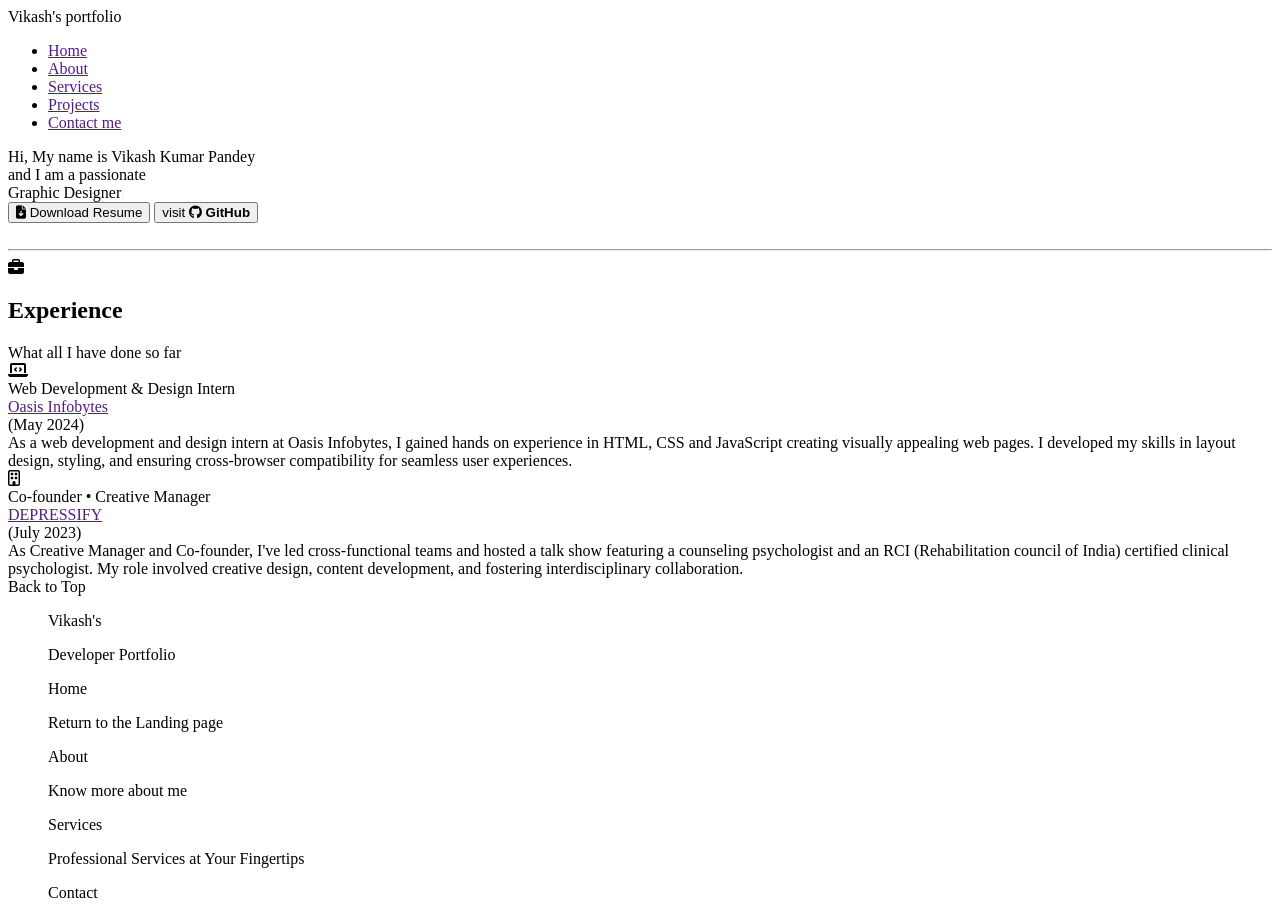
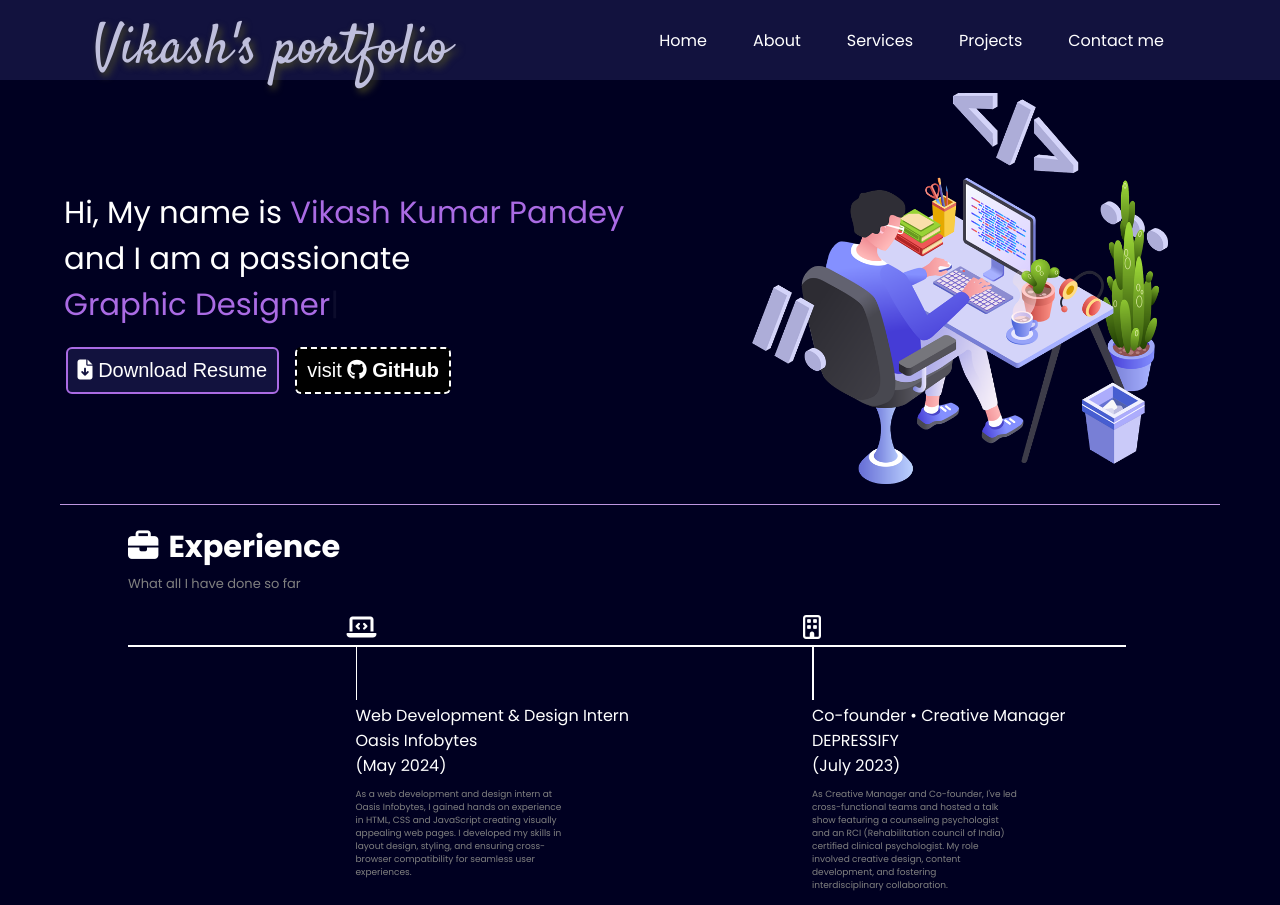
Before and after one commit to Vikash2984/Developer_Portfolio, a plain HTML site: page index.html in a window 1280 px wide. Shown: the top 905 px of the page. Drawn offline with nearby package versions, Linux system fonts and the light colour scheme; the site is published under a folder, as on GitHub Pages, so addresses that start at the root find nothing; a web font is replaced by a local one.

Commit message:
Update index.html

```diff
--- a/index.html
+++ b/index.html
@@ -23,7 +23,7 @@
       rel="stylesheet"
     />
 
-    <link rel="stylesheet" href="/style.css">
+    <link rel="stylesheet" href="style.css">
 
     <title>MyPortFolio</title>
     <style></style>
@@ -62,7 +62,7 @@
         </div>
 
         <div class="rightsection">
-          <img src="/img/backgroung.png" alt="" />
+          <img src="img/backgroung.png" alt="" />
         </div>
       </secction>
       <hr />
```
